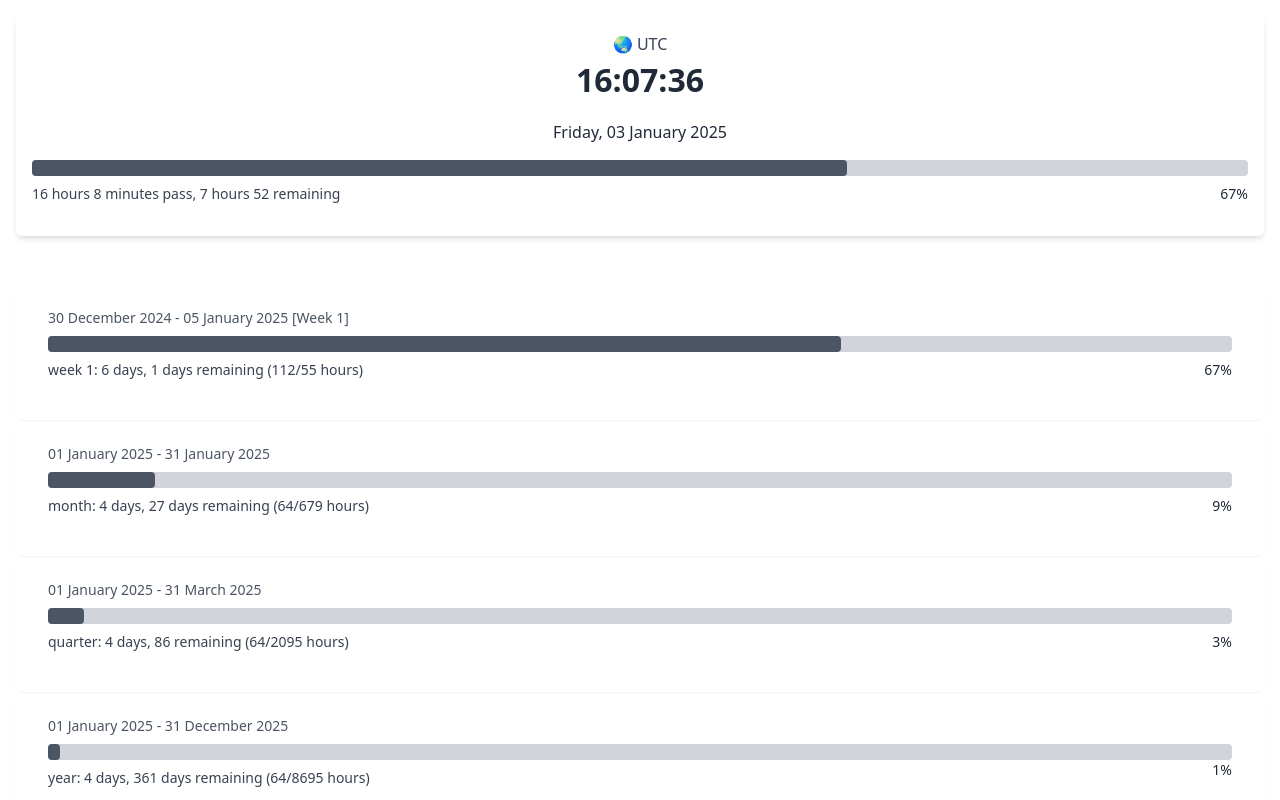
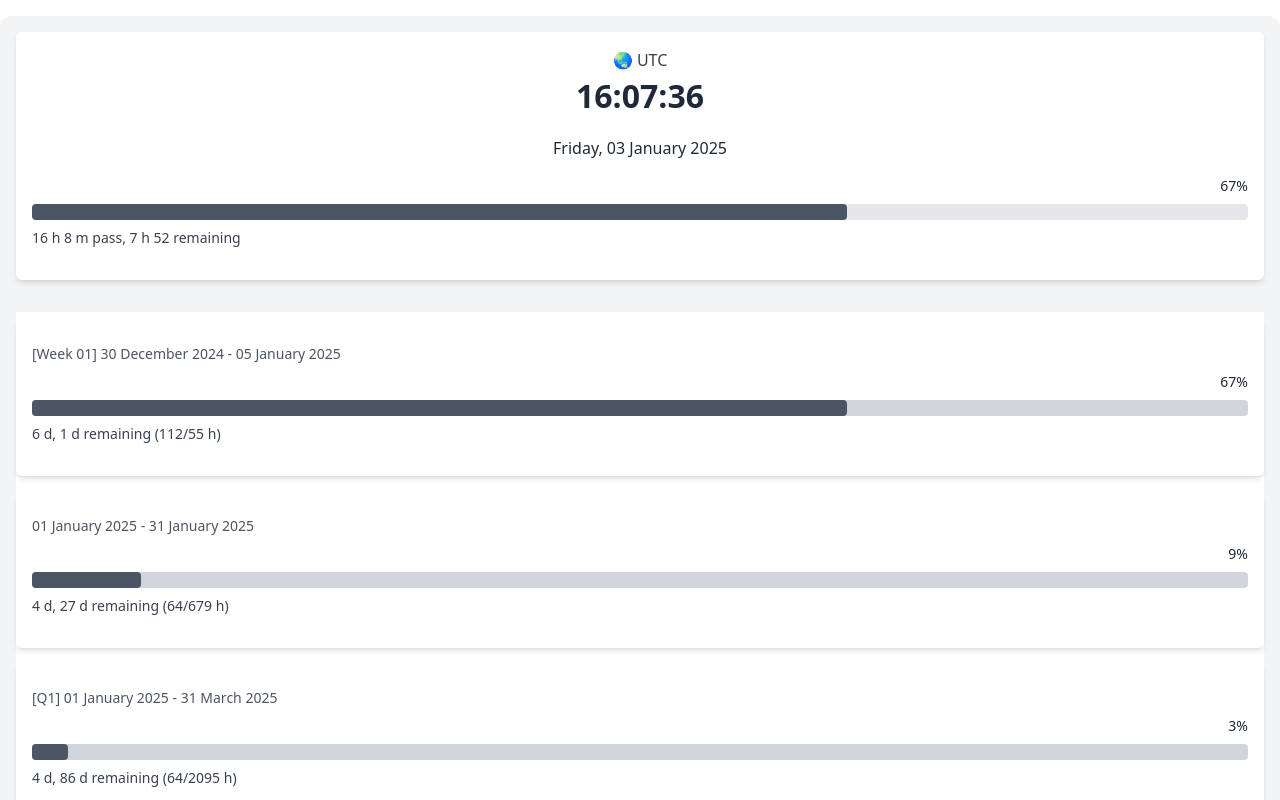
Before and after one commit to parkisutama/time-progress, a SvelteKit app: page / in a window 1280 px wide. Shown: the top 800 px of the page. Built offline with nearby package versions, Linux system fonts and the light colour scheme.

Commit message:
visual-restyling-card-experiment

```diff
--- a/src/components/Header.svelte
+++ b/src/components/Header.svelte
@@ -19,39 +19,37 @@
 	}
 </script>
 
-<header class="px-4 py-4 text-center">
+<header class="mt-4 px-4 py-4 text-center">
 	<!-- Live Clock -->
 	<div class="rounded-md bg-white px-4 py-4 shadow-md">
 		<p class="timezone text-center">🌏 {$timeData.timezone}</p>
 		<h2>{$timeData.time}</h2>
 		<h3>{$timeData.date}</h3>
-		<!-- Progress Bar -->
-		<div class="h-4 rounded bg-gray-300">
-			<div
-				class="progress-bar h-4 rounded bg-gray-600"
-				style="--dynamic-width: {progressWidth}%"
-			></div>
+		<div class="grid-cols-2">
+			<!-- Percentage (Top Right) -->
+			<div class="mb-2 text-right text-sm font-medium text-gray-800">
+				{todayProgress.progressPercentage}%
+			</div>
+			<!-- Progress Bar -->
+			<div class="h-4 rounded bg-gray-200">
+				<div
+					class="progress-bar h-4 rounded bg-gray-600"
+					style="--dynamic-width: {progressWidth}%"
+				></div>
+			</div>
 		</div>
-		<!-- Percentage (Bottom Right) -->
-		<p class="absolute right-8 mt-2 text-sm font-medium text-gray-800">
-			{todayProgress.progressPercentage}%
-		</p>
+
 		<!-- Textual Info -->
 		<p class="textual-info mt-2 text-sm text-gray-600">
 			{$timeData.todayPassedHours}
 		</p>
 	</div>
-
-	<div class="today-progress px-4 py-2"></div>
 </header>
 
 <style>
 	.timezone {
 		font-size: 1rem;
 		color: #374151;
-	}
-	.today-progress {
-		background: inherit; /* Inherit the background from the parent */
 	}
 	.progress-bar {
 		width: 0%;
--- a/src/components/MonthProgress.svelte
+++ b/src/components/MonthProgress.svelte
@@ -19,11 +19,19 @@
 	}
 </script>
 
-<div class="month-progress px-4 py-2">
-	<p class="text-sm text-gray-600">
-		{monthProgress.start.toFormat('dd MMMM yyyy')} - {monthProgress.end.toFormat('dd MMMM yyyy')}
-	</p>
+<div class="month-progress rounded-md bg-white px-4 py-4 shadow-md">
 	<div class="relative mt-2">
+		<div class="grid-cols-2">
+			<div class="text-left text-sm text-gray-600">
+				{monthProgress.start.toFormat('dd MMMM yyyy')} - {monthProgress.end.toFormat(
+					'dd MMMM yyyy'
+				)}
+			</div>
+			<!-- Percentage (Top Right) -->
+			<div class="py-2 text-right text-sm font-medium text-gray-800">
+				{monthProgress.progressPercentage}%
+			</div>
+		</div>
 		<!-- Progress Bar -->
 		<div class="h-4 w-full rounded bg-gray-300">
 			<div
@@ -31,14 +39,10 @@
 				style="--dynamic-width: {progressWidth}%;"
 			></div>
 		</div>
-		<!-- Percentage (Bottom Right) -->
-		<span class="absolute bottom-0 right-0 text-sm font-medium text-gray-800">
-			{monthProgress.progressPercentage}%
-		</span>
 		<!-- Textual Info -->
 		<p class="textual-info mt-2 text-sm text-gray-600">
-			month: {monthProgress.passedDays} days, {monthProgress.remainingDays} days remaining ({monthProgress.passedHours}/{monthProgress.remainingHours}
-			hours)
+			{monthProgress.passedDays} d, {monthProgress.remainingDays} d remaining ({monthProgress.passedHours}/{monthProgress.remainingHours}
+			h)
 		</p>
 	</div>
 </div>
--- a/src/components/QuarterProgress.svelte
+++ b/src/components/QuarterProgress.svelte
@@ -19,13 +19,20 @@
 	}
 </script>
 
-<div class="quarter-progress px-4 py-2">
-	<p class="text-sm text-gray-600">
-		{quarterProgress.start.toFormat('dd MMMM yyyy')} - {quarterProgress.end.toFormat(
-			'dd MMMM yyyy'
-		)}
-	</p>
+<div class="quarter-progress rounded-md bg-white px-4 py-4 shadow-md">
 	<div class="relative mt-2">
+		<div class="grid-cols-2">
+			<div class="text-left text-sm text-gray-600">
+				[Q{quarterProgress.start.toFormat('q')}]
+				{quarterProgress.start.toFormat('dd MMMM yyyy')} - {quarterProgress.end.toFormat(
+					'dd MMMM yyyy'
+				)}
+			</div>
+			<!-- Percentage (Top Right) -->
+			<div class="py-2 text-right text-sm font-medium text-gray-800">
+				{quarterProgress.progressPercentage}%
+			</div>
+		</div>
 		<!-- Progress Bar -->
 		<div class="h-4 w-full rounded bg-gray-300">
 			<div
@@ -33,14 +40,11 @@
 				style="--dynamic-width: {progressWidth}%;"
 			></div>
 		</div>
-		<!-- Percentage (Bottom Right) -->
-		<span class="absolute bottom-0 right-0 text-sm font-medium text-gray-800">
-			{quarterProgress.progressPercentage}%
-		</span>
+
 		<!-- Textual Info -->
 		<p class="textual-info mt-2 text-sm text-gray-600">
-			quarter: {quarterProgress.passedDays} days, {quarterProgress.remainingDays} remaining ({quarterProgress.passedHours}/{quarterProgress.remainingHours}
-			hours)
+			{quarterProgress.passedDays} d, {quarterProgress.remainingDays} d remaining ({quarterProgress.passedHours}/{quarterProgress.remainingHours}
+			h)
 		</p>
 	</div>
 </div>
--- a/src/components/WeekProgress.svelte
+++ b/src/components/WeekProgress.svelte
@@ -19,12 +19,18 @@
 	}
 </script>
 
-<div class="week-progress px-4 py-2">
-	<p class="text-sm text-gray-600">
-		{weekProgress.start.toFormat('dd MMMM yyyy')} - {weekProgress.end.toFormat('dd MMMM yyyy')} [Week
-		{weekProgress.start.toFormat('W')}]
-	</p>
+<div class="week-progress rounded-md bg-white px-4 py-4 shadow-md">
 	<div class="relative mt-2">
+		<div class="grid-cols-2">
+			<div class="text-left text-sm text-gray-600">
+				[Week {weekProgress.start.toFormat('WW')}]
+				{weekProgress.start.toFormat('dd MMMM yyyy')} - {weekProgress.end.toFormat('dd MMMM yyyy')}
+			</div>
+			<!-- Percentage (Bottom Right) -->
+			<div class="py-2 text-right text-sm font-medium text-gray-800">
+				{weekProgress.progressPercentage}%
+			</div>
+		</div>
 		<!-- Progress Bar -->
 		<div class="h-4 w-full rounded bg-gray-300">
 			<div
@@ -32,14 +38,11 @@
 				style="--dynamic-width: {progressWidth}%;"
 			></div>
 		</div>
-		<!-- Percentage (Bottom Right) -->
-		<span class="absolute bottom-0 right-0 text-sm font-medium text-gray-800">
-			{weekProgress.progressPercentage}%
-		</span>
+
 		<!-- Textual Info -->
 		<p class="textual-info mt-2 text-sm text-gray-600">
-			week {weekProgress.start.toFormat('W')}: {weekProgress.passedDays} days, {weekProgress.remainingDays}
-			days remaining ({weekProgress.passedHours}/{weekProgress.remainingHours} hours)
+			{weekProgress.passedDays} d, {weekProgress.remainingDays}
+			d remaining ({weekProgress.passedHours}/{weekProgress.remainingHours} h)
 		</p>
 	</div>
 </div>
--- a/src/components/YearProgress.svelte
+++ b/src/components/YearProgress.svelte
@@ -19,11 +19,17 @@
 	}
 </script>
 
-<div class="year-progress px-4 py-2">
-	<p class="text-sm text-gray-600">
-		{yearProgress.start.toFormat('dd MMMM yyyy')} - {yearProgress.end.toFormat('dd MMMM yyyy')}
-	</p>
+<div class="year-progress rounded-md bg-white px-4 py-4 shadow-md">
 	<div class="relative mt-2">
+		<div class="grid-cols-2">
+			<div class=" text-left text-sm text-gray-600">
+				{yearProgress.start.toFormat('dd MMMM yyyy')} - {yearProgress.end.toFormat('dd MMMM yyyy')}
+			</div>
+			<!-- Percentage (Top Right) -->
+			<div class="py-2 text-right text-sm font-medium text-gray-800">
+				{yearProgress.progressPercentage}%
+			</div>
+		</div>
 		<!-- Progress Bar -->
 		<div class="h-4 w-full rounded bg-gray-300">
 			<div
@@ -31,14 +37,10 @@
 				style="--dynamic-width: {progressWidth}%;"
 			></div>
 		</div>
-		<!-- Percentage (Bottom Right) -->
-		<span class="absolute right-0 text-sm font-medium text-gray-800">
-			{yearProgress.progressPercentage}%
-		</span>
 		<!-- Textual Info -->
 		<p class="textual-info mt-2 text-sm text-gray-800">
-			year: {yearProgress.passedDays} days, {yearProgress.remainingDays} days remaining ({yearProgress.passedHours}/{yearProgress.remainingHours}
-			hours)
+			{yearProgress.passedDays} d, {yearProgress.remainingDays} d ({yearProgress.passedHours}/{yearProgress.remainingHours}
+			h)
 		</p>
 	</div>
 </div>
--- a/src/lib/stores.ts
+++ b/src/lib/stores.ts
@@ -72,7 +72,7 @@ function getPassedHoursAndMinutes(start: DateTime, clampedNow: DateTime): string
     const remainingMinutes = endOfDay.diff(clampedNow, 'minutes').minutes; // Get remaining minutes in the day
     const remainingHoursToday = Math.floor(remainingMinutes / 60); // Calculate full hours
     const remainingMinutesToday = Math.round(remainingMinutes % 60);
-    return `${hours} hours ${minutes} minutes pass, ${remainingHoursToday} hours ${remainingMinutesToday} remaining`; // Format as "X hours Y minutes"
+    return `${hours} h ${minutes} m pass, ${remainingHoursToday} h ${remainingMinutesToday} remaining`; // Format as "X hours Y minutes"
 }
 
 
--- a/src/routes/+page.svelte
+++ b/src/routes/+page.svelte
@@ -1,33 +1,32 @@
 <script>
 	import Header from '../components/Header.svelte';
 	import Quote from '../components/Quote.svelte';
-	import TodayProgress from '../components/TodayProgress.svelte';
 	import WeekProgress from '../components/WeekProgress.svelte';
 	import MonthProgress from '../components/MonthProgress.svelte';
 	import QuarterProgress from '../components/QuarterProgress.svelte';
 	import YearProgress from '../components/YearProgress.svelte';
 </script>
 
-<main class="dashboard bg-white shadow-lg">
+<main class="dashboard rounded-xl bg-gray-100 shadow-lg">
 	<div>
 		<div>
 			<section>
 				<Header />
 			</section>
 			<div class="px-4 py-4">
-				<section class="rounded-lg px-4 py-4 shadow-sm">
+				<section class="bg-white py-2">
 					<WeekProgress />
 				</section>
-				<section class="rounded-lg px-4 py-4 shadow-sm">
+				<section class="bg-white py-2">
 					<MonthProgress />
 				</section>
-				<section class="rounded-lg px-4 py-4 shadow-sm">
+				<section class="bg-white py-2">
 					<QuarterProgress />
 				</section>
-				<section class="rounded-lg px-4 py-4 shadow-sm">
+				<section class="bg-white py-2">
 					<YearProgress />
 				</section>
-				<section class="rounded-lg px-4 py-4 shadow-sm">
+				<section class="shadow-dm rounded-lg px-4 py-4">
 					<Quote />
 				</section>
 			</div>
```
